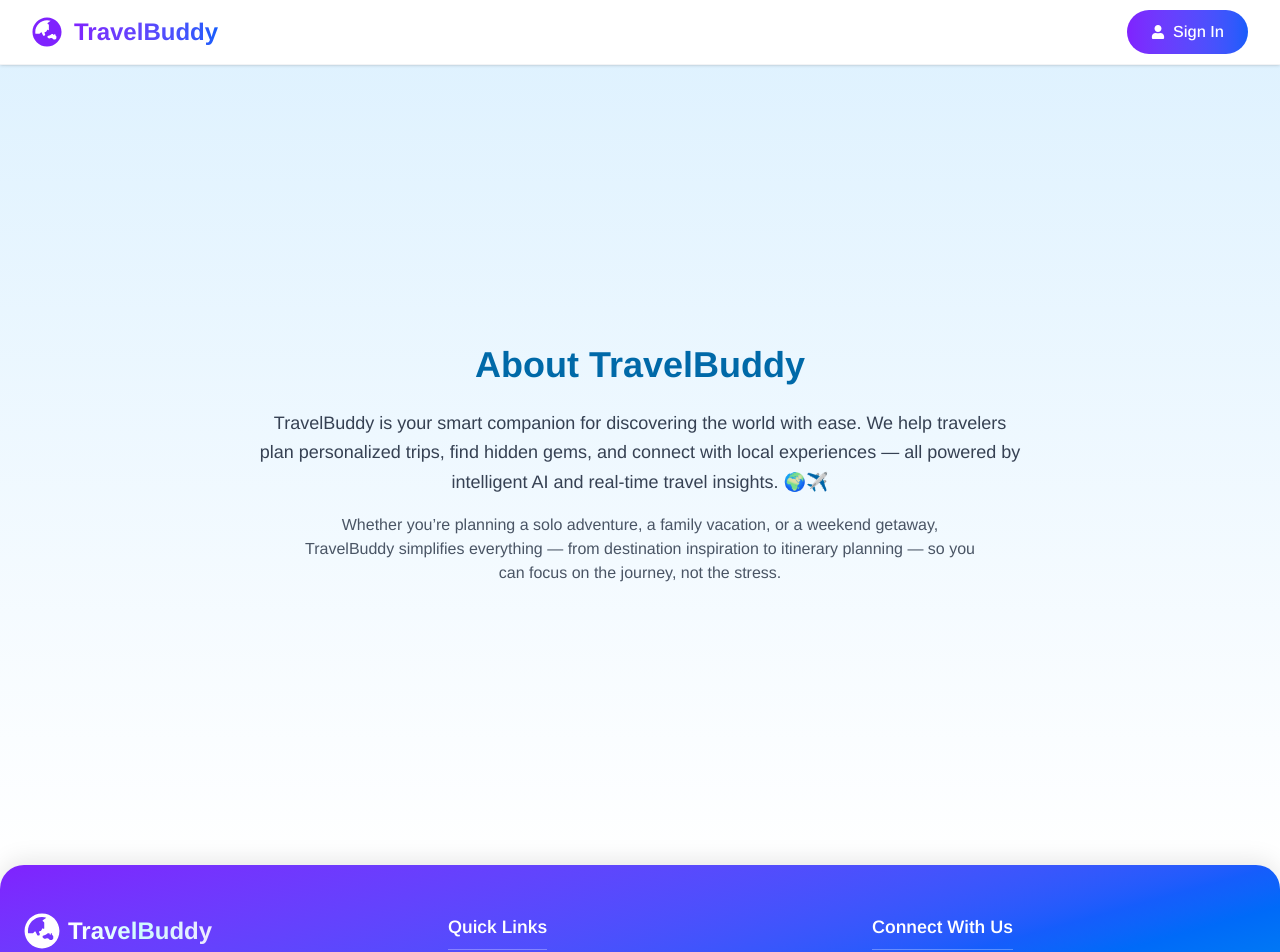
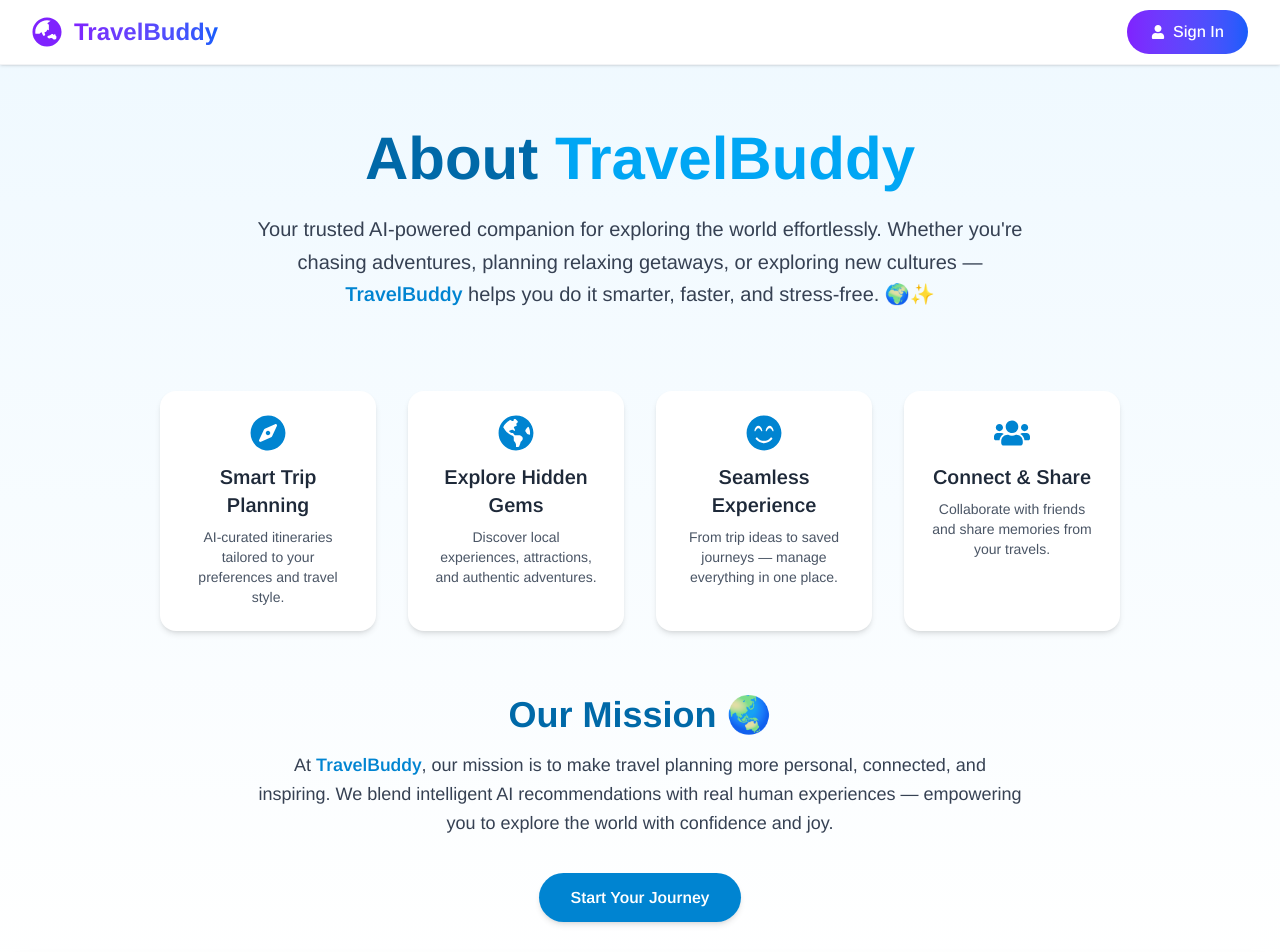
Before and after one commit to anand-144/TravelBuddy, a React app in the folder frontend/: page /about in a window 1280 px wide. Shown: the top 952 px of the page. Built offline with nearby package versions, Linux system fonts and the light colour scheme; no server answers; the HTML template or start-up script is replaced by a standard one.

Commit message:
feat: Add NotFound page and implement animated 404 error handling

```diff
--- a/frontend/src/App.jsx
+++ b/frontend/src/App.jsx
@@ -13,6 +13,7 @@ import Contact from './pages/Contact';
 import MemoryBoard from './components/MemoryBoard';
 import SavedTrips from './pages/SavedTrips';
 import GroupChat from './pages/GroupChat';
+import NotFound from './pages/NotFound';
 
 // Separate wrapper to access useLocation inside Router
 const AppContent = () => {
@@ -36,6 +37,8 @@ const AppContent = () => {
         <Route path="/memory-board" element={<MemoryBoard />} />
         <Route path="/saved-trips" element={<SavedTrips />} />
         <Route path="/chat/:groupId" element={<GroupChat />} />
+
+         <Route path="*" element={<NotFound />} />
       </Routes>
 
       {/* ✅ Footer visible on all pages except login/register */}
--- a/frontend/src/pages/About.jsx
+++ b/frontend/src/pages/About.jsx
@@ -1,21 +1,101 @@
 import React from "react";
+import { motion } from "framer-motion";
+import { FaGlobeAmericas, FaCompass, FaSmileBeam, FaUsers } from "react-icons/fa";
 
 const About = () => {
   return (
-    <div className="min-h-screen flex flex-col items-center justify-center px-6 sm:px-24 lg:px-56 text-center bg-gradient-to-b from-sky-100 to-white">
-      <h1 className="text-4xl font-bold text-sky-700 mb-6">About TravelBuddy</h1>
-      <p className="text-lg text-gray-700 max-w-3xl leading-relaxed">
-        TravelBuddy is your smart companion for discovering the world with ease.
-        We help travelers plan personalized trips, find hidden gems, and connect
-        with local experiences — all powered by intelligent AI and real-time
-        travel insights. 🌍✈️
-      </p>
-      <p className="text-gray-600 mt-4 max-w-2xl">
-        Whether you’re planning a solo adventure, a family vacation, or a
-        weekend getaway, TravelBuddy simplifies everything — from destination
-        inspiration to itinerary planning — so you can focus on the journey, not
-        the stress.
-      </p>
+    <div className="min-h-screen bg-gradient-to-b from-sky-50 to-white flex flex-col items-center justify-center py-16 px-6 sm:px-16 lg:px-40">
+      {/* Header Section */}
+      <motion.h1
+        initial={{ opacity: 0, y: -20 }}
+        animate={{ opacity: 1, y: 0 }}
+        transition={{ duration: 0.6 }}
+        className="text-5xl sm:text-6xl font-extrabold text-sky-700 text-center mb-6"
+      >
+        About <span className="text-sky-500">TravelBuddy</span>
+      </motion.h1>
+
+      <motion.p
+        initial={{ opacity: 0 }}
+        animate={{ opacity: 1 }}
+        transition={{ delay: 0.3 }}
+        className="text-lg sm:text-xl text-gray-700 max-w-3xl text-center leading-relaxed mb-10"
+      >
+        Your trusted AI-powered companion for exploring the world effortlessly.
+        Whether you're chasing adventures, planning relaxing getaways, or
+        exploring new cultures — <span className="font-semibold text-sky-600">TravelBuddy</span> helps you do it smarter, faster, and stress-free. 🌍✨
+      </motion.p>
+
+      {/* Feature Highlights */}
+      <div className="grid grid-cols-1 sm:grid-cols-2 lg:grid-cols-4 gap-8 w-full max-w-5xl mt-10">
+        {[
+          {
+            icon: <FaCompass className="text-sky-600 text-4xl mb-3" />,
+            title: "Smart Trip Planning",
+            desc: "AI-curated itineraries tailored to your preferences and travel style.",
+          },
+          {
+            icon: <FaGlobeAmericas className="text-sky-600 text-4xl mb-3" />,
+            title: "Explore Hidden Gems",
+            desc: "Discover local experiences, attractions, and authentic adventures.",
+          },
+          {
+            icon: <FaSmileBeam className="text-sky-600 text-4xl mb-3" />,
+            title: "Seamless Experience",
+            desc: "From trip ideas to saved journeys — manage everything in one place.",
+          },
+          {
+            icon: <FaUsers className="text-sky-600 text-4xl mb-3" />,
+            title: "Connect & Share",
+            desc: "Collaborate with friends and share memories from your travels.",
+          },
+        ].map((feature, index) => (
+          <motion.div
+            key={index}
+            initial={{ opacity: 0, y: 30 }}
+            animate={{ opacity: 1, y: 0 }}
+            transition={{ delay: 0.4 + index * 0.1 }}
+            className="bg-white p-6 rounded-2xl shadow-md hover:shadow-lg transition-shadow duration-300 flex flex-col items-center text-center"
+          >
+            {feature.icon}
+            <h3 className="text-xl font-semibold text-gray-800 mb-2">{feature.title}</h3>
+            <p className="text-gray-600 text-sm">{feature.desc}</p>
+          </motion.div>
+        ))}
+      </div>
+
+      {/* Mission Section */}
+      <motion.div
+        initial={{ opacity: 0, y: 20 }}
+        animate={{ opacity: 1, y: 0 }}
+        transition={{ delay: 0.7 }}
+        className="max-w-3xl text-center mt-16"
+      >
+        <h2 className="text-3xl sm:text-4xl font-bold text-sky-700 mb-4">
+          Our Mission 🌏
+        </h2>
+        <p className="text-gray-700 text-lg leading-relaxed">
+          At <span className="font-semibold text-sky-600">TravelBuddy</span>, our mission is to make travel planning
+          more personal, connected, and inspiring. We blend intelligent AI
+          recommendations with real human experiences — empowering you to explore
+          the world with confidence and joy.
+        </p>
+      </motion.div>
+
+      {/* Call to Action */}
+      <motion.div
+        initial={{ opacity: 0, scale: 0.9 }}
+        animate={{ opacity: 1, scale: 1 }}
+        transition={{ delay: 1 }}
+        className="mt-12"
+      >
+        <a
+          href="/create-trip"
+          className="px-8 py-4 bg-sky-600 hover:bg-sky-700 text-white font-semibold rounded-full shadow-md transition-all duration-300"
+        >
+          Start Your Journey
+        </a>
+      </motion.div>
     </div>
   );
 };
--- a/frontend/src/pages/NotFound.jsx
+++ b/frontend/src/pages/NotFound.jsx
@@ -1,22 +1,41 @@
-import { useLocation } from "react-router-dom";
-import { useEffect } from "react";
+// src/pages/NotFound.jsx
+import React from "react";
+import { Link } from "react-router-dom";
+import { motion } from "framer-motion";
 
 const NotFound = () => {
-  const location = useLocation();
+  return (
+    <div className="flex flex-col items-center justify-center h-screen text-center bg-gradient-to-b from-blue-50 to-white px-4">
+      {/* Animated 404 */}
+      <motion.h1
+        initial={{ scale: 0 }}
+        animate={{ scale: 1 }}
+        transition={{ duration: 0.6, type: "spring" }}
+        className="text-7xl sm:text-8xl font-extrabold text-blue-600 mb-6"
+      >
+        404
+      </motion.h1>
 
-  useEffect(() => {
-    console.error("404 Error: User attempted to access non-existent route:", location.pathname);
-  }, [location.pathname]);
+      <motion.h2
+        initial={{ opacity: 0, y: 10 }}
+        animate={{ opacity: 1, y: 0 }}
+        transition={{ delay: 0.3 }}
+        className="text-2xl sm:text-3xl font-semibold text-gray-800 mb-2"
+      >
+        Page Not Found
+      </motion.h2>
 
-  return (
-    <div className="flex min-h-screen items-center justify-center bg-gray-100">
-      <div className="text-center">
-        <h1 className="mb-4 text-4xl font-bold">404</h1>
-        <p className="mb-4 text-xl text-gray-600">Oops! Page not found</p>
-        <a href="/" className="text-blue-500 underline hover:text-blue-700">
-          Return to Home
-        </a>
-      </div>
+      <p className="text-gray-600 mb-8 max-w-md">
+        Oops! The page you’re looking for doesn’t exist or has been moved.
+        Try going back to the homepage.
+      </p>
+
+      <Link
+        to="/"
+        className="px-6 py-3 bg-blue-600 hover:bg-blue-700 text-white rounded-lg font-medium transition-all duration-300"
+      >
+        Go Home
+      </Link>
     </div>
   );
 };
```
